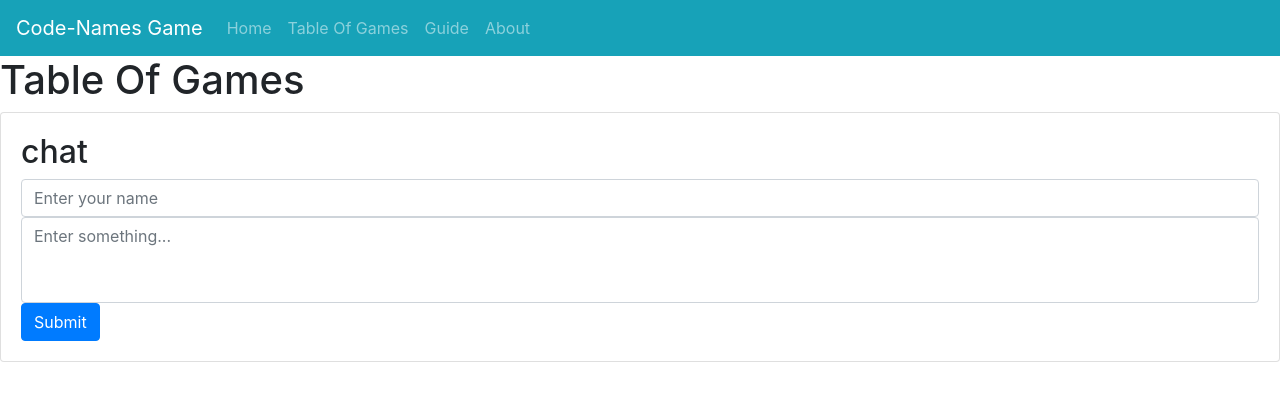
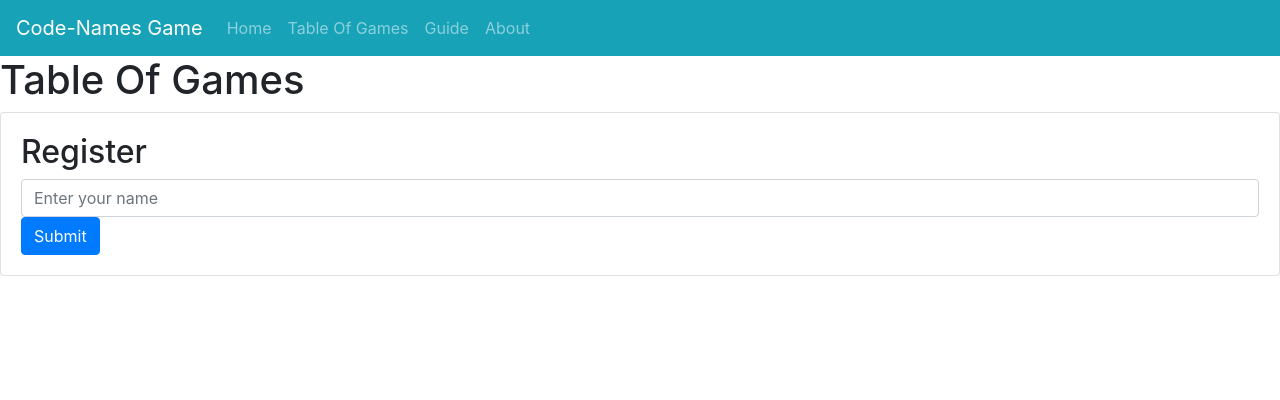
Before and after one commit to avi326/CodeNames, a Vue app: page /#/tableofgames in a window 1280 px wide. Shown: the top 400 px of the page. Built offline with nearby package versions, Linux system fonts and the light colour scheme.

Commit message:
chat work

```diff
--- a/src/components/Chat.vue
+++ b/src/components/Chat.vue
@@ -1,45 +1,30 @@
 <template>
-    <div id="chat">
-        <div>
-            <b-card>
-                <h2> chat </h2>
-                <form @submit.prevent="enterChat">
-                    <b-form-input v-model="name" placeholder="Enter your name"></b-form-input>
-                    <b-form-textarea
-                    id="textarea"
-                    v-model="text"
-                    placeholder="Enter something..."
-                    rows="3"
-                    max-rows="6"
-                    ></b-form-textarea>
-                    <b-button type="submit" variant="primary">Submit</b-button>
-                </form>
-            </b-card>
-        </div>
+    <div class="chat">
+        <h2> chat </h2>
+        <b-card>
+            <il>
+                <span> name </span>
+                <span> name </span>
+                <span> name </span>
+            </il>
+        </b-card>
+    </div>
 
-
-    </div>
 </template>
 
 <script>
 export default {
     name: 'Chat',
+    props: ['name'],
     data () {
         return {
-        name: '',
-        text: ''
 
         }
-    },
-    methods: {
-        enterChat() {
-            console.log(this.name)
-            console.log(this.text)
-        }
+
     }
 }
 </script>
 
-<style scoped>
+<style>
 
 </style>
--- /dev/null
+++ b/src/components/Register.vue
@@ -0,0 +1,44 @@
+<template>
+    <div id="register">
+        <div>
+            <b-card>
+                <h2> Register </h2>
+                <form @submit.prevent="registerGame">
+                    <b-form-input v-model="name" placeholder="Enter your name"></b-form-input>
+                    <b-button type="submit" variant="primary">Submit</b-button>
+                <p v-if="feedback"> {{ feedback }} </p>
+                </form>
+            </b-card>
+        </div>
+
+
+    </div>
+</template>
+
+<script>
+export default {
+    name: 'Register',
+    data () {
+        return {
+        name: null,
+        feedback: null
+        }
+    },
+    methods: {
+        registerGame() {
+            if (this.name){
+                this.$router.push({name: 'Chat', params: { name: this.name}})
+
+            }
+            else{
+                this.feedback = 'You must to fill a name.'
+
+            }
+        }
+    }
+}
+</script>
+
+<style scoped>
+
+</style>
--- a/src/components/TableOfGames.vue
+++ b/src/components/TableOfGames.vue
@@ -1,12 +1,12 @@
 <template>
     <div id="guide">
         <h1> Table Of Games </h1>
-        <Chat/>
+        <Register/>
     </div>
 </template>
 
 <script>
-import Chat from '@/components/Chat'
+import Register from '@/components/Register'
 
 export default {
     name: 'TableOfGames',
@@ -16,7 +16,7 @@ export default {
         }
     },
   components: {
-    Chat
+    Register
   }
 }
 </script>
--- a/src/router/index.js
+++ b/src/router/index.js
@@ -4,6 +4,8 @@ import Home from '@/components/Home'
 import About from '@/components/About'
 import Guide from '@/components/Guide'
 import TableOfGames from '@/components/TableOfGames'
+import Register from '@/components/Register'
+import Chat from '@/components/Chat'
 
 Vue.use(Router)
 
@@ -28,6 +30,25 @@ export default new Router({
       path: '/tableofgames',
       name: 'TableOfGames',
       component: TableOfGames
+    },
+    {
+      path: '/register',
+      name: 'Register',
+      component: Register
+    },
+    {
+      path: '/chat',
+      name: 'Chat',
+      component: Chat,
+      props: true,
+      beforeEnter: (to, from, next) => {
+        if (to.params.name) {
+          next()
+        } else {
+          next({name: 'Home'})
+        }
+
+      }
     }
   ]
 })
```
